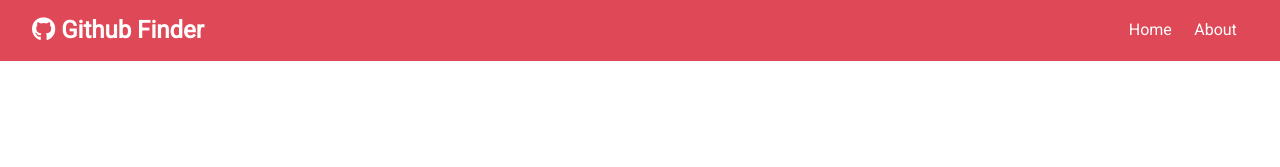
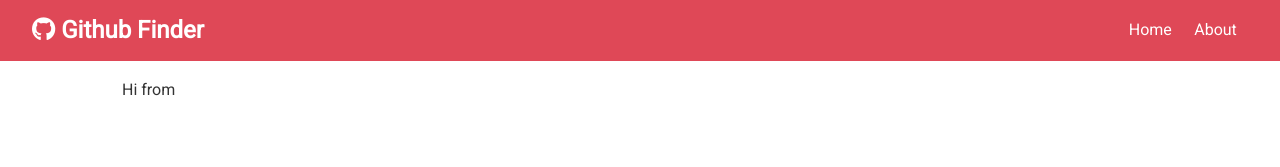
Before and after one commit to irSilviana/github-finder, a React (Create React App) app: page /user/1 in a window 1280 px wide. Shown: the top 167 px of the page. Built offline with nearby package versions, Linux system fonts and the light colour scheme; no server answers.

Commit message:
Add Single User component & data

```diff
--- a/src/App.js
+++ b/src/App.js
@@ -2,6 +2,7 @@ import React, { Component, Fragment } from "react";
 import { BrowserRouter as Router, Switch, Route } from "react-router-dom";
 import Navbar from "./components/layout/Navbar";
 import Users from "./components/users/Users";
+import User from "./components/users/User";
 import Search from "./components/users/Search";
 import Alert from "./components/layout/Alert";
 import About from "./components/Pages/About";
@@ -11,6 +12,7 @@ import "./App.css";
 class App extends Component {
   state = {
     users: [],
+    user: {},
     loading: false,
     alert: null,
   };
@@ -43,6 +45,20 @@ class App extends Component {
     this.setState({ users: res.data.items, loading: false });
   };
 
+  // Get Single GitHub User
+  getUser = async (username) => {
+    this.setState({ loading: true });
+
+    let apiUrl = `https://api.github.com/users/${username}`;
+    let clientID = process.env.REACT_APP_GITHUB_CLIENT_ID;
+    let clientSecret = process.env.REACT_APP_GITHUB_CLIENT_SECRET;
+    const res = await axios.get(
+      `${apiUrl}?&client_id=${clientID}&client_secret=${clientSecret}`
+    );
+
+    this.setState({ user: res.data, loading: false });
+  };
+
   // Clear users from state
   clearUsers = () => this.setState({ users: [], loading: false });
 
@@ -53,7 +69,7 @@ class App extends Component {
   };
 
   render() {
-    const { users, loading, alert } = this.state;
+    const { users, user, loading, alert } = this.state;
     return (
       <Router>
         <div className="App">
@@ -77,6 +93,18 @@ class App extends Component {
                 )}
               />
               <Route exact path="/about" component={About} />
+              <Route
+                exact
+                path="/user/:login"
+                render={(props) => (
+                  <User
+                    {...props}
+                    getUser={this.getUser}
+                    user={user}
+                    loading={loading}
+                  />
+                )}
+              />
             </Switch>
           </div>
         </div>
--- /dev/null
+++ b/src/components/users/User.js
@@ -0,0 +1,30 @@
+import React, { Component } from "react";
+
+export class User extends Component {
+  componentDidMount() {
+    this.props.getUser(this.props.match.params.login);
+  }
+
+  render() {
+    const {
+      name,
+      avatar_url,
+      location,
+      bio,
+      blog,
+      login,
+      html_url,
+      followers,
+      following,
+      public_repos,
+      public_gists,
+      hireable,
+    } = this.props.user;
+
+    const { loading } = this.props;
+
+    return <div>Hi from {name}</div>;
+  }
+}
+
+export default User;
--- a/src/components/users/UserItem.js
+++ b/src/components/users/UserItem.js
@@ -1,5 +1,6 @@
 import React from "react";
 import PropTypes from "prop-types";
+import { Link } from "react-router-dom";
 
 const UserItem = ({ user: { login, avatar_url, html_url } }) => {
   return (
@@ -12,14 +13,9 @@ const UserItem = ({ user: { login, avatar_url, html_url } }) => {
       />
       <h3>{login}</h3>
       <div>
-        <a
-          href={html_url}
-          target="_blank"
-          rel="noreferrer"
-          className="btn btn-dark btn-sm my-1"
-        >
+        <Link to={`/user/${login}`} className="btn btn-dark btn-sm my-1">
           More
-        </a>
+        </Link>
       </div>
     </div>
   );
```
